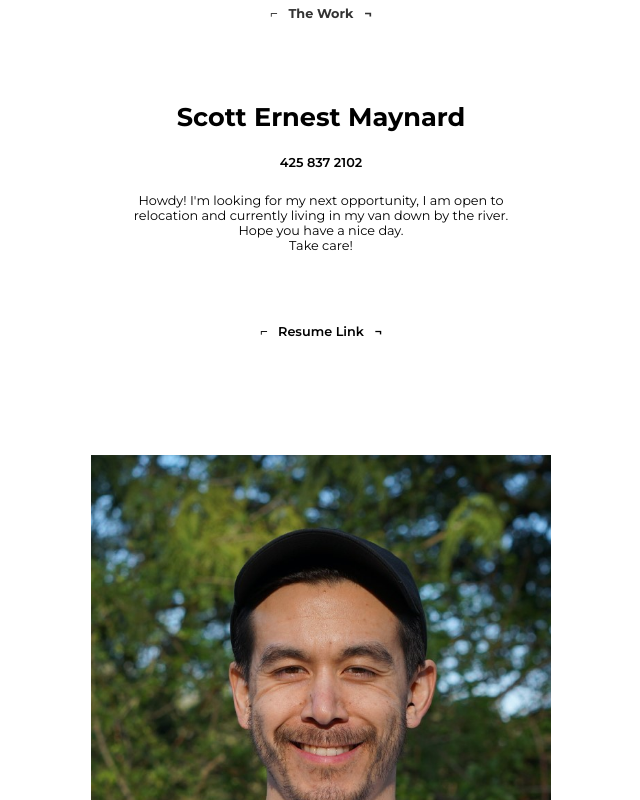
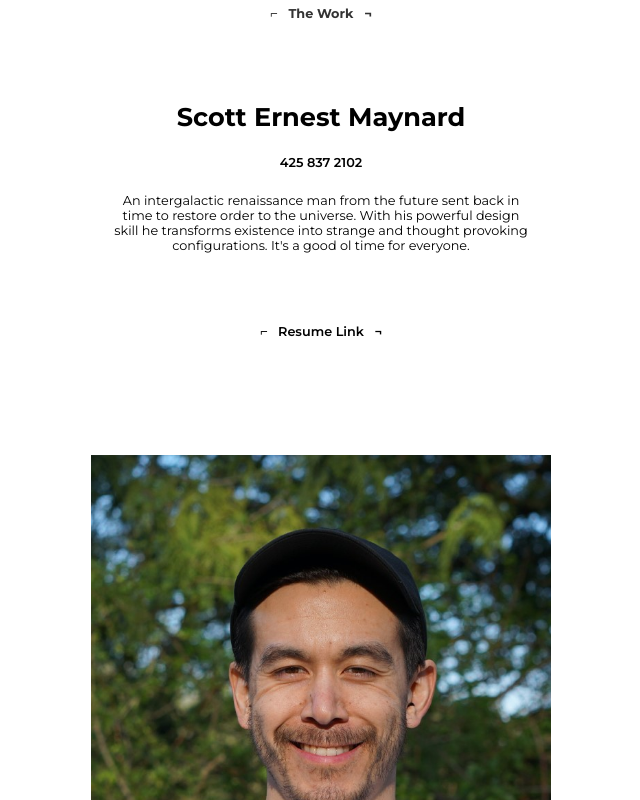
Before and after one commit to scotternestmaynard/scotternestmaynard.github.io, a plain HTML site: page contact.html in a window 1280 px wide. Shown: the top 800 px of the page, without its empty margins (319-959 px from the left). Drawn offline with Linux system fonts and the light colour scheme.

Commit message:
Update contact.html

```diff
--- a/contact.html
+++ b/contact.html
@@ -23,8 +23,7 @@
                 <div id="projectblock">
                     <h1>Scott Ernest Maynard</h1>
                     <h3>425 837 2102</h3>
-                     <center><p>Howdy! I'm looking for my next opportunity, I am open to relocation and currently living in my van down by the river.<br>
-                         Hope you have a nice day.<br> Take care!</p></center>
+                     <center><p>An intergalactic renaissance man from the future sent back in time to restore order to the universe. With his powerful design skill he transforms existence into strange and thought provoking configurations. It's a good ol time for everyone.</p></center>
 
                     <center><a href="images/ScottMaynardResume1.pdf" target="_blank">⌐&nbsp; &nbsp;Resume Link&nbsp; &nbsp;¬</a></center>
 
```
